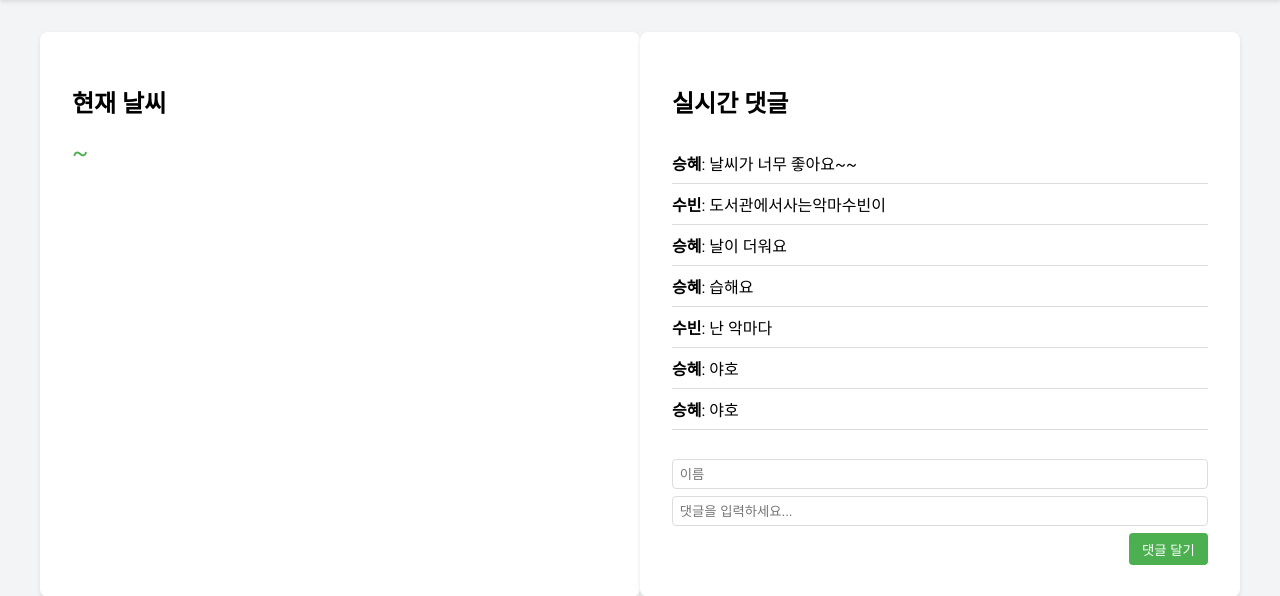
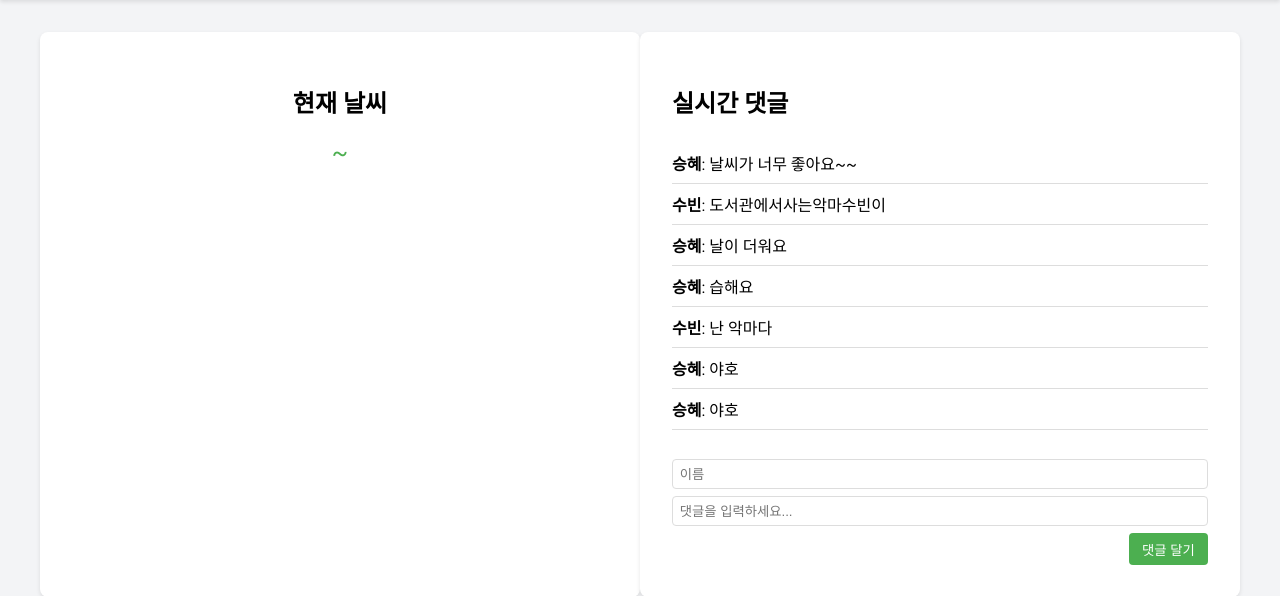
Before and after one commit to subin9292/HowsTheWeather, a FastAPI app: page / in a window 1280 px wide. Shown: the part 111-707 px from the top of the page. Run offline with FastAPI, Linux system fonts and the light colour scheme; data comes from the database, SQL or seed files in the repository.

Commit message:
add design

```diff
--- a/static/styles.css
+++ b/static/styles.css
@@ -80,6 +80,7 @@ main {
     padding: 2em;
     box-shadow: 0 2px 4px rgba(0, 0, 0, 0.1);
     width: 48%;
+    text-align: center;
 }
 
 .live-comments {
--- a/templates/index.html
+++ b/templates/index.html
@@ -6,6 +6,25 @@
     <title>HowsTheWeather</title>
     <link rel="stylesheet" href="/static/styles.css">
     <link href="https://fonts.googleapis.com/css2?family=Roboto:wght@400;700&display=swap" rel="stylesheet">
+    <script src="https://code.jquery.com/jquery-3.6.0.min.js"></script>
+    <script>
+        $(document).ready(function() {
+            $.getJSON('http://api.openweathermap.org/data/2.5/weather?id=1835848&appid=a71cf8f55278a20a0840a3e6fcba9384&units=metric', function(data) {
+                var minTemp = data.main.temp_min.toFixed(1);
+                var maxTemp = data.main.temp_max.toFixed(1);
+                var currentTemp = data.main.temp.toFixed(1);
+                var weatherIcon = data.weather[0].icon;
+                var now = new Date();
+                var formattedDate = now.getFullYear() + '/' + (now.getMonth() + 1) + '/' + now.getDate() + ' ' + now.getHours() + ':' + now.getMinutes();
+
+                $('.low-temp').text(minTemp + '°C');
+                $('.high-temp').text(maxTemp + '°C');
+                $('#current-temp').text(currentTemp + '°C');
+                $('.weather-icon').html('<img src="https://openweathermap.org/img/wn/' + weatherIcon + '@2x.png" alt="Weather Icon">');
+                $('#current-date').text(formattedDate);
+            });
+        });
+    </script>
 </head>
 <body>
     <header>
@@ -27,11 +46,11 @@
             <div class="current-weather">
                 <h1>현재 날씨</h1>
                 <div class="temperature-range">
-                    <span id="low-temp"></span> ~ <span id="high-temp"></span>
+                    <span class="low-temp"></span> ~ <span class="high-temp"></span>
                 </div>
                 <div class="current-temp">
                     <span id="current-temp"></span>
-                    <span id="current-icon"></span>
+                    <span class="weather-icon"></span>
                 </div>
                 <div id="current-date"></div>
             </div>
```
